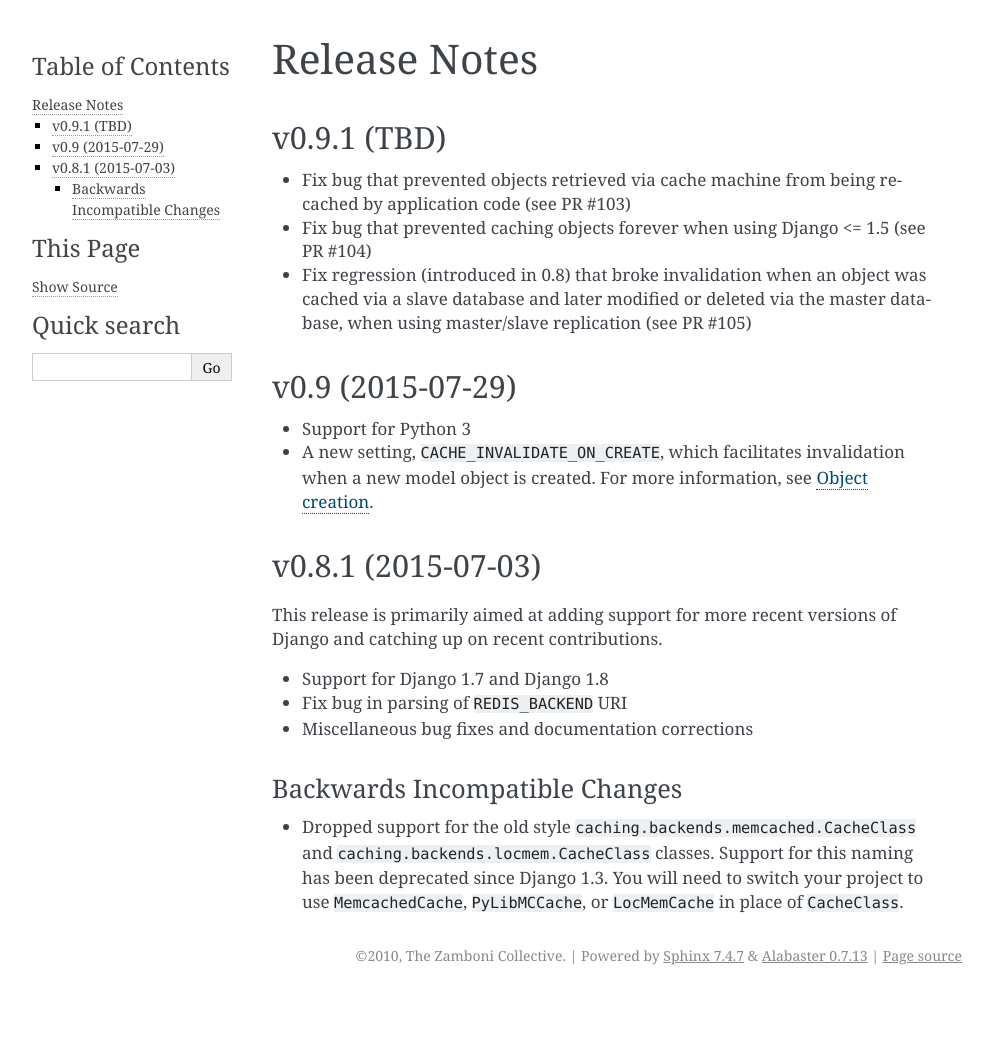
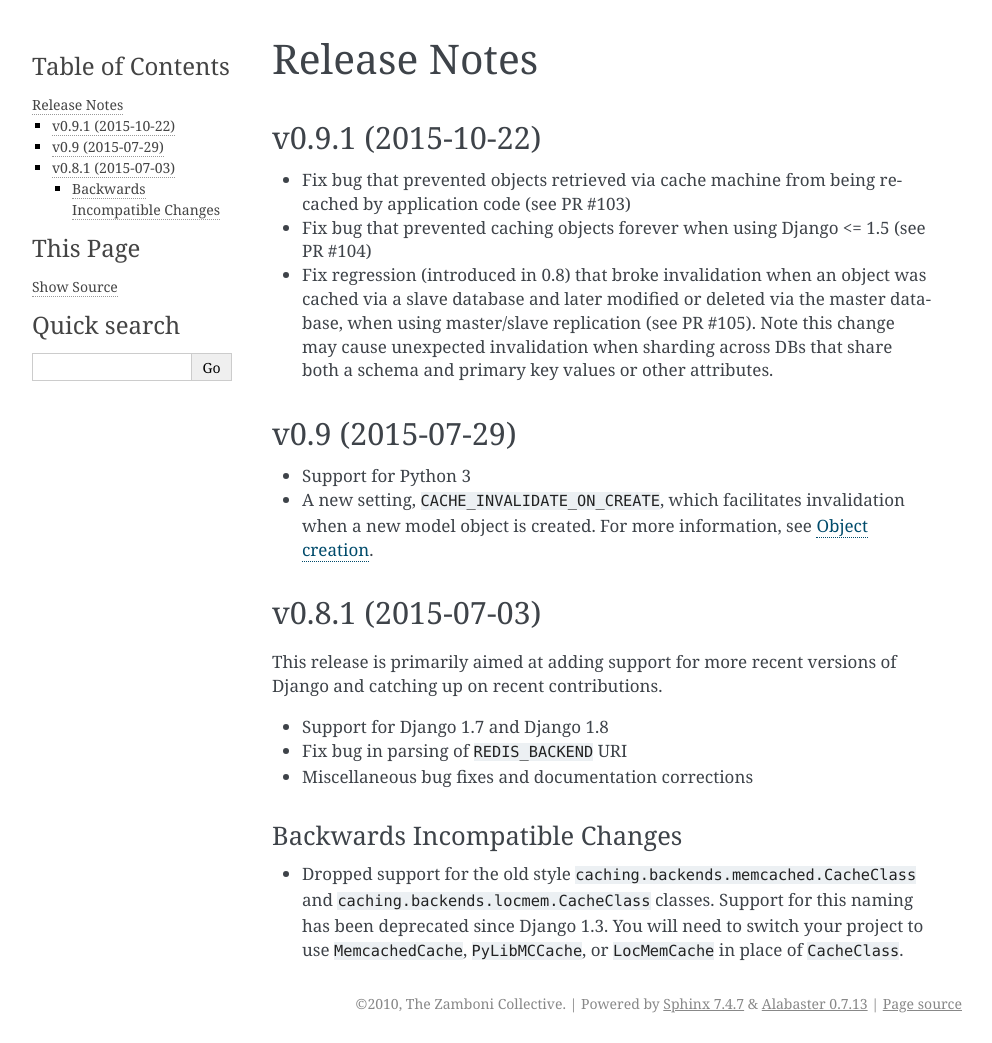
Before and after one commit to django-cache-machine/django-cache-machine, a Sphinx documentation site: the page built from docs/releases.rst, in a window 1280 px wide. Shown: the whole page, without its empty margins (148-1140 px from the left). Built offline with Sphinx 7.4.7, drawn with Linux system fonts in a browser that asks for light colours; before the commit the page ends 995 px from its top, so only the background shows below that.

Commit message:
version bump; update release notes

```diff
--- a/caching/__init__.py
+++ b/caching/__init__.py
@@ -1,4 +1,4 @@
 from __future__ import unicode_literals
 
-VERSION = ('0', '9')
+VERSION = ('0', '9', '1')
 __version__ = '.'.join(VERSION)
--- a/docs/releases.rst
+++ b/docs/releases.rst
@@ -3,7 +3,7 @@
 Release Notes
 ==================
 
-v0.9.1 (TBD)
+v0.9.1 (2015-10-22)
 -----------------
 
 - Fix bug that prevented objects retrieved via cache machine from being
@@ -12,7 +12,9 @@ v0.9.1 (TBD)
   (see PR #104)
 - Fix regression (introduced in 0.8) that broke invalidation when an object
   was cached via a slave database and later modified or deleted via the
-  master database, when using master/slave replication (see PR #105)
+  master database, when using master/slave replication (see PR #105). Note
+  this change may cause unexpected invalidation when sharding across DBs
+  that share both a schema and primary key values or other attributes.
 
 v0.9 (2015-07-29)
 -----------------
```
